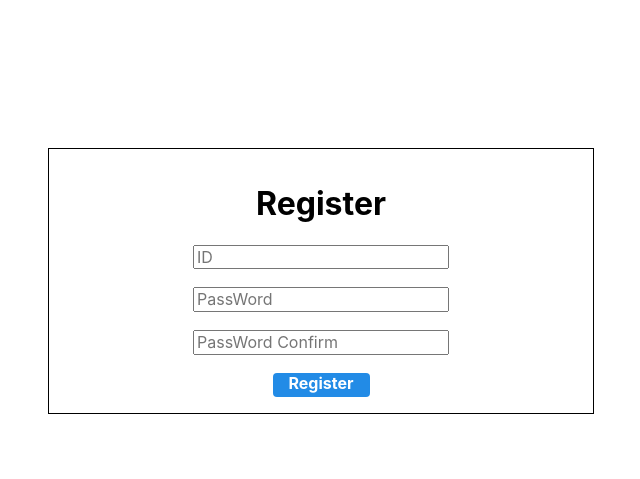
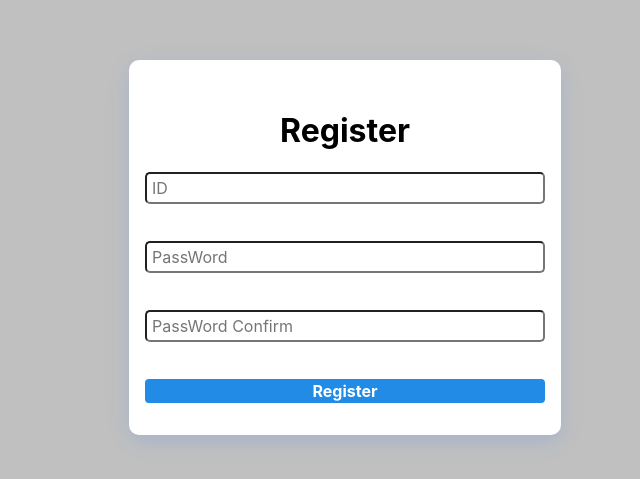
Before and after one commit to Insiro/nexus_dron_fe, a React (Create React App) app: page /auth/register in a window 1280 px wide. Shown: the part 151-630 px from the top of the page, without its empty margins (319-959 px from the left). Built offline with nearby package versions, Linux system fonts and the light colour scheme.

Commit message:
login,register css working

```diff
--- /dev/null
+++ b/src/components/LoginBox.jsx
@@ -0,0 +1,57 @@
+import styled from 'styled-components';
+
+export const CardWrapper = ({ children }) => {
+    return (
+        <div className="cards">
+            <div className="cards__container">
+                <div className="cards__wrapper">{children}</div>
+            </div>
+        </div>
+    );
+};
+
+const CardItemContent = styled.div`
+    display: flex;
+    flex-flow: ${(props) => props.direction || 'column'};
+    background: #fff;
+    width: 400px;
+    box-shadow: 0 6px 20px rgba(56, 125, 255, 0.17);
+    -webkit-filter: drop-shadow(0 6px 20px rgba(56, 125, 255, 0.017));
+    filter: drop-shadow(0 6px 20px rgba(56, 125, 255, 0.017));
+    border-radius: 10px;
+    overflow: hidden;
+    text-decoration: none;
+    padding-top: 2rem;
+    padding-right: ${(props) => (props.padding ? props.padding : '1rem')};
+    padding-left: ${(props) => (props.padding ? props.padding : '1rem')};
+    padding-bottom: 2rem;
+    margin: 0 auto;
+    text-align: center;
+`;
+
+export const CardItem = ({ children, title, ...props }) => {
+    return (
+        <ul className="cards__items">
+            <li className="cards__item">
+                <CardItemContent {...props}>
+                    {title && <div>{title}</div>}
+                    {children}
+                </CardItemContent>
+            </li>
+        </ul>
+    );
+};
+export const InputBox = styled.input`
+    border-radius: 5px;
+    padding: 5px;
+`;
+export const BackGround = styled.div`
+    display: flex;
+    justify-content: center;
+    position: absolute;
+    top: 0;
+    left: 0;
+    width: 100%;
+    height: 100%;
+    background: #c0c0c0;
+`;
--- a/src/components/button/index.jsx
+++ b/src/components/button/index.jsx
@@ -10,7 +10,8 @@ export const StyledButton = styled.button`
     cursor: pointer;
     padding-left: 1rem;
     padding-right: 1rem;
-
+    align-items: center;
+    justify-content: center;
     /* 크기 */
     height: 1.5rem;
     font-size: 1rem;
--- a/src/index.css
+++ b/src/index.css
@@ -55,7 +55,7 @@ h1 {
 .cards__wrapper {
     position: relative;
     margin-top: 50px;
-    margon-bottom: 45px;
+    margin-bottom: 45px;
     width: 100%;
 }
 
--- a/src/pages/register.jsx
+++ b/src/pages/register.jsx
@@ -1,7 +1,11 @@
 import React, { useState, useEffect, useReducer } from 'react';
-import { AppBlock } from '../components/AppBlock';
 import { StyledButton } from '../components/button';
-
+import {
+    BackGround,
+    CardItem,
+    CardWrapper,
+    InputBox,
+} from '../components/LoginBox';
 function RegisterComponent() {
     const [id, setId] = useState('');
     const [password, setPassword] = useState('');
@@ -17,11 +21,11 @@ function RegisterComponent() {
         }
     };
     return (
-        <>
-            <form>
-                <AppBlock>
+        <BackGround>
+            <CardWrapper>
+                <CardItem>
                     <h1>Register</h1>
-                    <input
+                    <InputBox
                         type="text"
                         placeholder="ID"
                         value={id}
@@ -29,7 +33,7 @@ function RegisterComponent() {
                     />
                     <br />
                     <br />
-                    <input
+                    <InputBox
                         type="text"
                         placeholder="PassWord"
                         value={password}
@@ -37,7 +41,7 @@ function RegisterComponent() {
                     />
                     <br />
                     <br />
-                    <input
+                    <InputBox
                         type="text"
                         placeholder="PassWord Confirm"
                         value={passwordConfirm}
@@ -46,9 +50,9 @@ function RegisterComponent() {
                     <br />
                     <br />
                     <StyledButton onClick={registUser}>Register</StyledButton>
-                </AppBlock>
-            </form>
-        </>
+                </CardItem>
+            </CardWrapper>
+        </BackGround>
     );
 }
 export default RegisterComponent;
--- a/src/pages/singIn.jsx
+++ b/src/pages/singIn.jsx
@@ -1,13 +1,15 @@
 import React, { useState } from 'react';
 import { Link, useNavigate } from 'react-router-dom';
 import { useDispatch } from 'react-redux';
-
-import { AppBlock } from '../components/AppBlock';
+import {
+    BackGround,
+    CardItem,
+    CardWrapper,
+    InputBox,
+} from '../components/LoginBox';
 import { StyledButton } from '../components/button';
 
 import { setUser } from '../stores/userReducer';
-
-
 function LoginComponent() {
     const navigate = useNavigate();
     const dispatch = useDispatch();
@@ -57,21 +59,22 @@ function LoginComponent() {
     };
 
     return (
-        <>
-            <form>
-                <AppBlock>
-                    <h1>Login</h1>
-                    <input
+        <BackGround className="backGround">
+            <CardWrapper>
+                <CardItem padding="4rem">
+                    <h1>Nexus Drone</h1>
+                    <h2>Login</h2>
+                    <InputBox
                         type="text"
                         id="id"
                         name="ID"
                         placeholder="ID"
                         value={loginID}
                         onChange={(e) => getLoginID(e)}
-                    ></input>
+                    ></InputBox>
                     <br />
                     <br />
-                    <input
+                    <InputBox
                         type={passwordInputType.type}
                         id="password"
                         name="password"
@@ -79,7 +82,7 @@ function LoginComponent() {
                         autoComplete={passwordInputType.autoComplete}
                         value={loginPassword}
                         onChange={(e) => setLoginPassword(e.target.value)}
-                    ></input>
+                    ></InputBox>
                     <br />
                     <br />
                     <StyledButton type="button" onClick={login}>
@@ -89,9 +92,9 @@ function LoginComponent() {
                     <Link to="/auth/register">
                         <span>Register</span>
                     </Link>
-                </AppBlock>
-            </form>
-        </>
+                </CardItem>
+            </CardWrapper>
+        </BackGround>
     );
 }
 export default LoginComponent;
```
Also changed, not shown: 1 other file (tests, documents, lock files or other folders).
